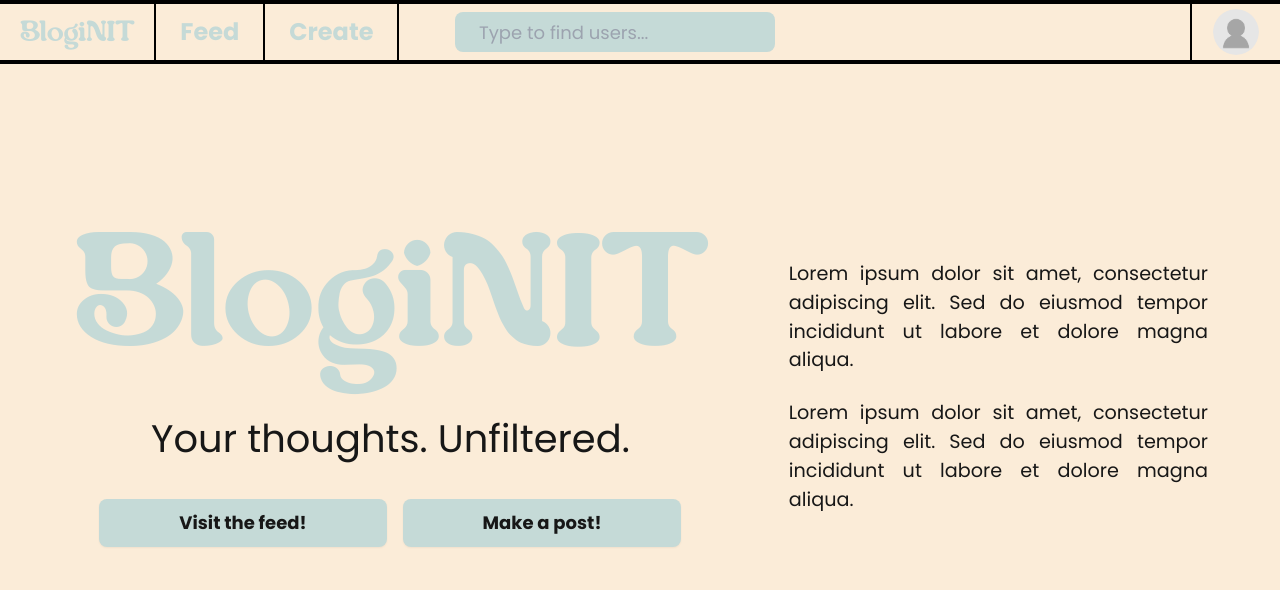
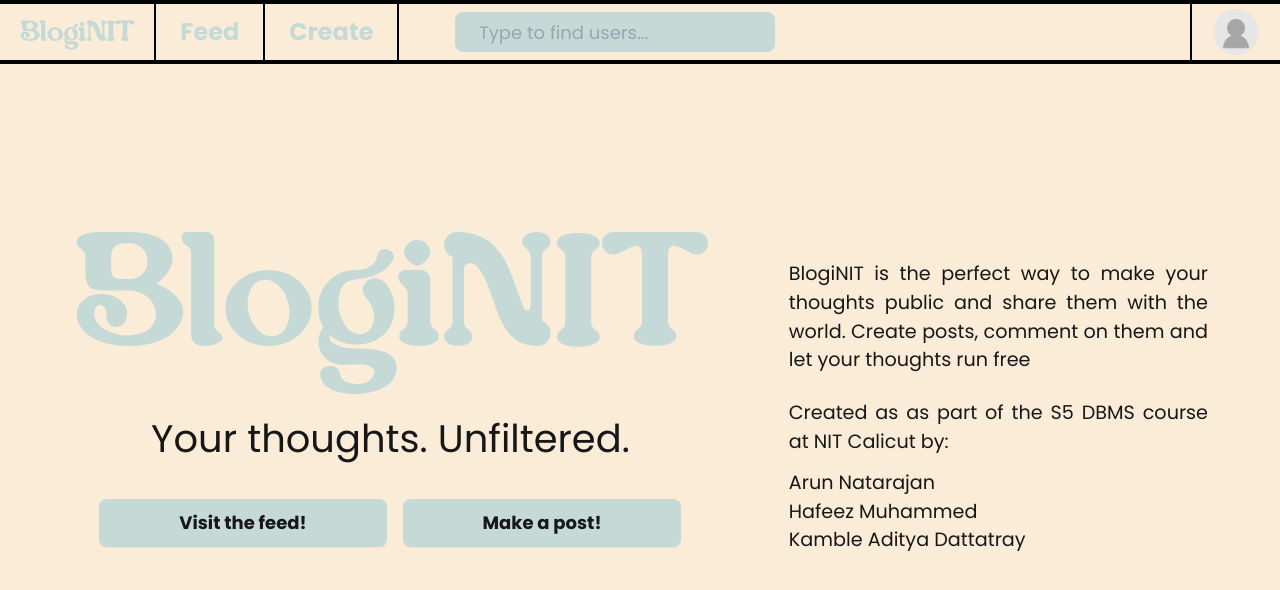
Before and after one commit to arunnats/BlogiNIT, a Next.js app in the folder bloginit-frontend/: page / in a window 1280 px wide. Shown: the top 590 px of the page. Built offline with nearby package versions, Linux system fonts and the light colour scheme; no server answers.

Commit message:
[code] added hero content

```diff
--- a/bloginit-frontend/src/app/page.js
+++ b/bloginit-frontend/src/app/page.js
@@ -37,12 +37,21 @@ hover:bg-foreground hover:text-background"
         </div>
         <div className="w-[40%] flex flex-col">
           <p className="font-poppins text-[1.5vw] text-foreground text-justify p-10 pb-3 -translate-x-4 translate-y-7">
-            Lorem ipsum dolor sit amet, consectetur adipiscing elit. Sed do
-            eiusmod tempor incididunt ut labore et dolore magna aliqua.
+            BlogiNIT is the perfect way to make your thoughts public and share
+            them with the world. Create posts, comment on them and let your
+            thoughts run free
           </p>
-          <p className="font-poppins text-[1.5vw] text-foreground text-justify p-10 pt-3 -translate-x-4 translate-y-7">
-            Lorem ipsum dolor sit amet, consectetur adipiscing elit. Sed do
-            eiusmod tempor incididunt ut labore et dolore magna aliqua.
+          <p className="font-poppins text-[1.5vw] text-foreground text-justify p-10 py-3 -translate-x-4 translate-y-7">
+            Created as as part of the S5 DBMS course at NIT Calicut by:
+          </p>
+          <p className="font-poppins text-[1.5vw] text-foreground text-justify p-10 py-0 -translate-x-4 translate-y-7">
+            Arun Natarajan
+          </p>
+          <p className="font-poppins text-[1.5vw] text-foreground text-justify p-10 py-0 -translate-x-4 translate-y-7">
+            Hafeez Muhammed{" "}
+          </p>
+          <p className="font-poppins text-[1.5vw] text-foreground text-justify p-10 py-0 -translate-x-4 translate-y-7">
+            Kamble Aditya Dattatray
           </p>
         </div>
       </main>
```
